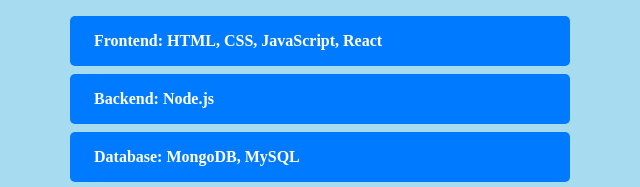
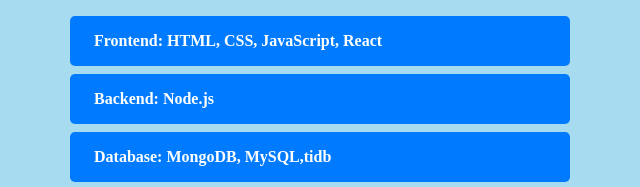
Before and after one commit to kumar-2024/portfolio, a plain HTML site: page frontend/index.html in a window 1280 px wide. Shown: the part 920-1107 px from the top of the page, 320-960 px from the left. Drawn offline with Linux system fonts and the light colour scheme.

Commit message:
Initial commit

```diff
--- a/frontend/index.html
+++ b/frontend/index.html
@@ -57,7 +57,7 @@
         <ul class="skills-container">
             <li><strong>Frontend:</strong> HTML, CSS, JavaScript, React</li>
             <li><strong>Backend:</strong> Node.js</li>
-            <li><strong>Database:</strong> MongoDB, MySQL</li>
+            <li><strong>Database:</strong> MongoDB, MySQL,tidb</li>
             <li><strong>Programming Languages:</strong> Python, PHP</li>
         </ul>
     </section>
```
